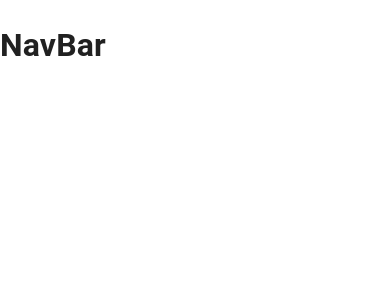
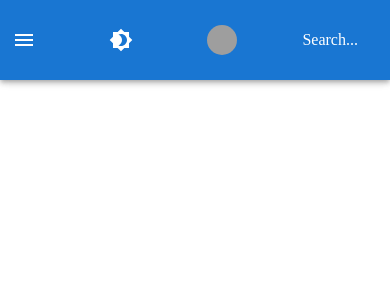
Before and after one commit to DrakeHermit/filmpire_jan, a React (Vite) app: page / in a window 390 px wide. Shown: the top 300 px of the page. Built offline with nearby package versions, Linux system fonts and the light colour scheme; grey boxes are pictures that could not be loaded.

Commit message:
Redid my folder structure to better accomodate react router v6

```diff
--- a/index.html
+++ b/index.html
@@ -4,6 +4,13 @@
     <meta charset="UTF-8" />
     <link rel="icon" type="image/svg+xml" href="/vite.svg" />
     <meta name="viewport" content="width=device-width, initial-scale=1.0" />
+    <link rel="preconnect" href="https://fonts.googleapis.com" />
+    <link rel="preconnect" href="https://fonts.gstatic.com" crossorigin />
+    <link
+      rel="stylesheet"
+      href="https://fonts.googleapis.com/css2?family=Roboto:wght@300;400;500;700&display=swap"
+    />
+
     <title>Filmpire</title>
   </head>
   <body>
--- a/src/components/App.jsx
+++ b/src/components/App.jsx
@@ -1,15 +1,35 @@
 import { CssBaseline } from "@mui/material";
-import NavBar from "./NavBar/NavBar";
-import useStyles from "./styles";
+import {
+  Route,
+  createBrowserRouter,
+  createRoutesFromElements,
+  RouterProvider,
+} from "react-router-dom";
+import useStyles from "../components/styles";
+import HomePage from "../pages/HomePage";
+import MainLayout from "../layouts/MainLayout";
+import MovieInformation from "../pages/MovieInformation";
+import Profile from "../pages/Profile";
+import Actors from "../pages/Actors";
+
+const router = createBrowserRouter(
+  createRoutesFromElements(
+    <Route path="/" element={<MainLayout />}>
+      <Route index element={<HomePage />} />
+      <Route path="/movie/:id" element={<MovieInformation />} />
+      <Route path="/profile/:id" element={<Profile />} />
+      <Route path="/actors/:id" element={<Actors />} />
+    </Route>
+  )
+);
 
 const App = () => {
   const classes = useStyles();
 
   return (
-    <div className={classes.root}>
+    <RouterProvider router={router}>
       <CssBaseline />
-      <NavBar />
-    </div>
+    </RouterProvider>
   );
 };
 export default App;
--- a/src/components/NavBar/NavBar.jsx
+++ b/src/components/NavBar/NavBar.jsx
@@ -1,4 +1,73 @@
+import useStyles from "./styles";
+import {
+  AppBar,
+  IconButton,
+  Toolbar,
+  Drawer,
+  Button,
+  Avatar,
+  useMediaQuery,
+} from "@mui/material";
+import {
+  Menu,
+  AccountCircle,
+  Brightness4,
+  Brightness7,
+} from "@mui/icons-material";
+import { useTheme } from "@mui/material/styles";
+import { Link } from "react-router-dom";
+
 const NavBar = () => {
-  return <h1>NavBar</h1>;
+  const classes = useStyles();
+  const isMobile = useMediaQuery("(max-width:600px)");
+  const theme = useTheme();
+  const isAuthenticated = true;
+
+  return (
+    <>
+      <AppBar position="fixed">
+        <Toolbar className={classes.toolbar}>
+          {isMobile && (
+            <IconButton
+              color="inherit"
+              edge="start"
+              style={{ outline: "none" }}
+              onClick={() => {}}
+              className={classes.menuButton}
+            >
+              <Menu />
+            </IconButton>
+          )}
+          <IconButton color="inherit" sx={{ ml: 1 }} onClick={() => {}}>
+            {theme.palette.mode === "dark" ? <Brightness7 /> : <Brightness4 />}
+          </IconButton>
+          {!isMobile && "Search..."}
+          <div>
+            {!isAuthenticated ? (
+              <Button color="inherit" onClick={() => {}}>
+                Login &nbsp; <AccountCircle />
+              </Button>
+            ) : (
+              <Button
+                color="inherit"
+                component={Link}
+                to={"/profile/:id"}
+                className={classes.linkButton}
+                onClick={() => {}}
+              >
+                {!isMobile && <>My Movies &nbsp;</>}
+                <Avatar
+                  style={{ width: 30, height: 30 }}
+                  alt="Profile"
+                  src="https://upload.wikimedia.org/wikipedia/commons/7/7c/Profile_avatar_placeholder_large.png?20150327203541"
+                />
+              </Button>
+            )}
+          </div>
+          {isMobile && "Search..."}
+        </Toolbar>
+      </AppBar>
+    </>
+  );
 };
 export default NavBar;
--- /dev/null
+++ b/src/components/NavBar/styles.js
@@ -0,0 +1,21 @@
+import { makeStyles } from "@mui/styles";
+
+export default makeStyles((theme) => ({
+  toolbar: {
+    height: "80px",
+    display: "flex",
+    justifyContent: "space-between",
+    marginLeft: "240px",
+    marginRight: theme.spacing(2),
+    [theme.breakpoints.down("sm")]: {
+      marginLeft: 0,
+      flexWrap: "wrap",
+    },
+  },
+  menuButton: {
+    marginRight: theme.spacing(2),
+    [theme.breakpoints.up("sm")]: {
+      display: "none",
+    },
+  },
+}));
--- a/src/components/index.js
+++ /dev/null
@@ -1,5 +0,0 @@
-export { default as Actors } from "./Actors/Actors";
-export { default as MovieInformation } from "./MovieInformation/MovieInformation";
-export { default as Movies } from "./Movies/Movies";
-export { default as NavBar } from "./NavBar/NavBar";
-export { default as Profile } from "./Profile/Profile";
--- /dev/null
+++ b/src/layouts/MainLayout.jsx
@@ -0,0 +1,12 @@
+import { Outlet } from "react-router-dom";
+import NavBar from "../components/NavBar/NavBar";
+
+const MainLayout = () => {
+  return (
+    <>
+      <NavBar />
+      <Outlet />
+    </>
+  );
+};
+export default MainLayout;
--- a/src/main.jsx
+++ b/src/main.jsx
@@ -1,47 +1,14 @@
 import React from "react";
 import ReactDOM from "react-dom/client";
 import App from "./components/App";
-import { createRoot } from "react-dom/client";
-import {
-  createBrowserRouter,
-  RouterProvider,
-  Route,
-  Link,
-} from "react-router-dom";
+import { createTheme, ThemeProvider } from "@mui/material/styles";
 
-import {
-  Actors,
-  MovieInformation,
-  Movies,
-  NavBar,
-  Profile,
-} from "./components/index";
-
-const router = createBrowserRouter([
-  {
-    path: "/",
-    element: <App />,
-  },
-  {
-    path: "movie/:id",
-    element: <MovieInformation />,
-  },
-  {
-    path: "movies",
-    element: <Movies />,
-  },
-  {
-    path: "actors/:id",
-    element: <Actors />,
-  },
-  {
-    path: "profile/:id",
-    element: <Profile />,
-  },
-]);
+const theme = createTheme({});
 
 ReactDOM.createRoot(document.getElementById("root")).render(
-  <React.StrictMode>
-    <RouterProvider router={router} />
-  </React.StrictMode>
+  <ThemeProvider theme={theme}>
+    <React.StrictMode>
+      <App />
+    </React.StrictMode>
+  </ThemeProvider>
 );
--- /dev/null
+++ b/src/pages/HomePage.jsx
@@ -0,0 +1,8 @@
+import useStyles from "../components/styles";
+
+const HomePage = () => {
+  const classes = useStyles();
+
+  return <div>Movies</div>;
+};
+export default HomePage;
```
Also changed, not shown: src/pages/Actors.jsx (renamed from src/components/Actors/Actors.jsx), src/pages/MovieInformation.jsx (renamed from src/components/MovieInformation/MovieInformation.jsx), src/pages/Movies.jsx (renamed from src/components/Movies/Movies.jsx), src/pages/Profile.jsx (renamed from src/components/Profile/Profile.jsx), 1 other file (tests, documents, lock files or other folders).
